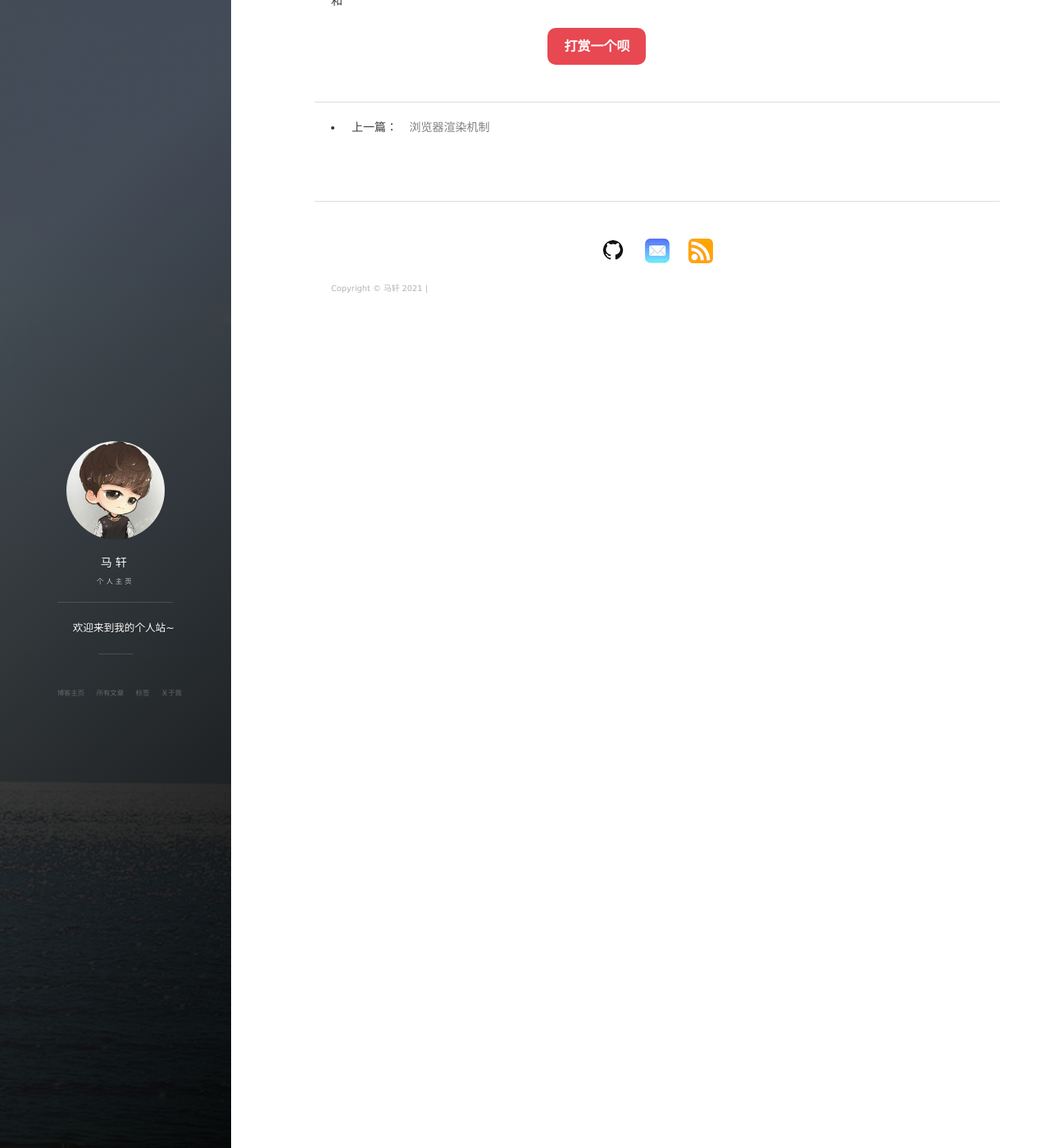
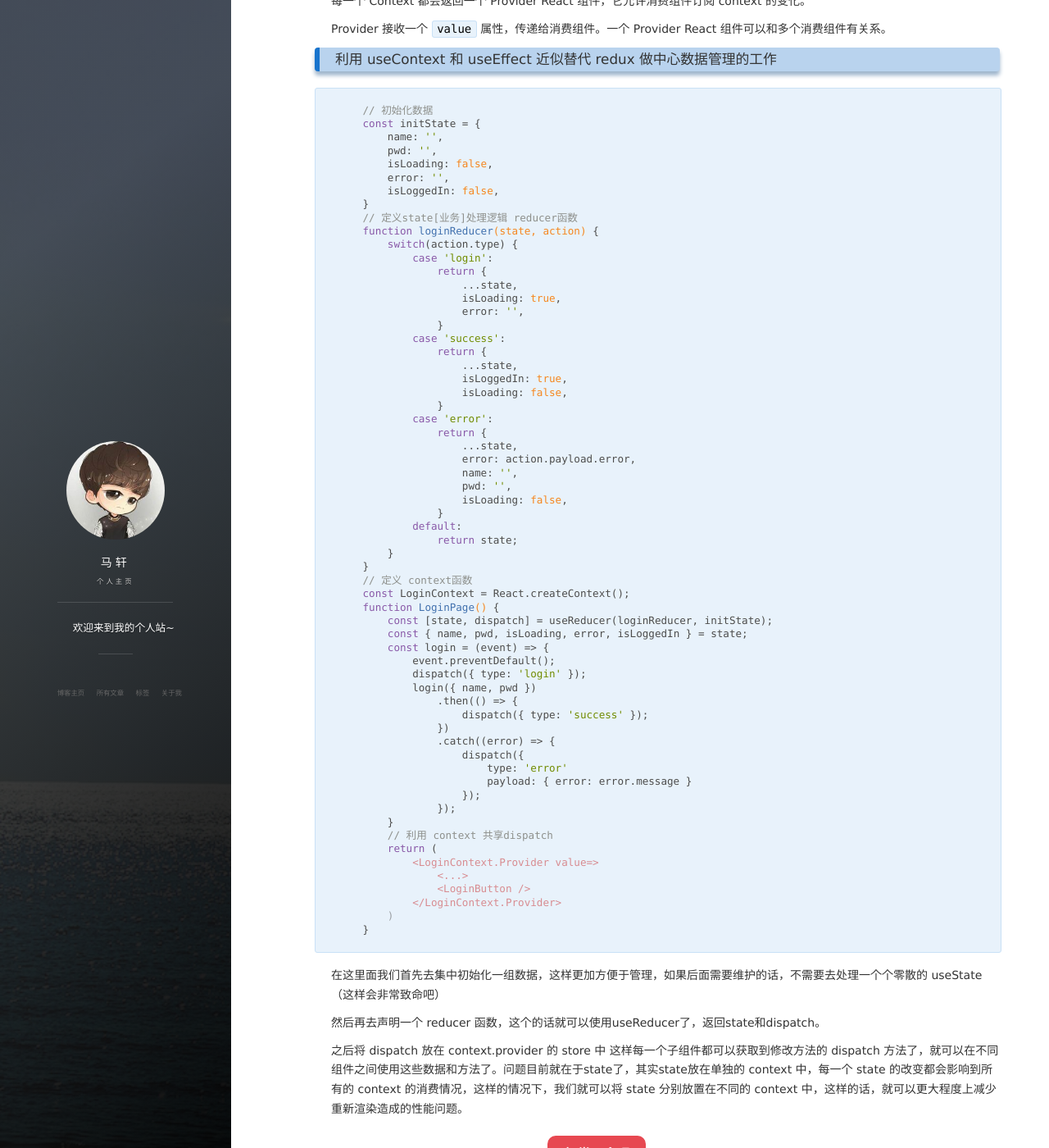
Before and after one commit to basicButtons/basicButtons.github.io, a Jekyll site: the page built from _posts/2021-11-6-React context.md, in a window 1280 px wide and 1400 px high, scrolled down 557 px. Shown: the whole window at 82% size. Built offline with Jekyll 4.4.1, drawn with Linux system fonts in a browser that asks for light colours; nearby versions of some CDN libraries; our own code applies the rules of GitHub Pages for plain Markdown files; comment, search, counter and statistics services are not loaded; some of the changed text lies outside the part shown.

Commit message:
add pages

````diff
--- a/_posts/2021-11-6-React context.md
+++ b/_posts/2021-11-6-React context.md
@@ -1,7 +1,7 @@
 <h2 align ="center">React context</h2>
 
 ### API
-#### React.createContexxt
+#### React.createContext
 创建一个Context对象，当 `React` 渲染一个订阅了这个 Context 对象的组建的，这个组件会从组件树中离自己最近的那个匹配的 Provider 中读取到当前的 Context 值。
 
 ```
@@ -10,7 +10,83 @@ const myContext = React.createContext(defaultvalue)
 
 只有当组件所处的树中没有匹配到 Provider 的时候，其 `deafultValue` 参数才会生效。这有助于在不适用 `Provider` 包装组建的情况下对组件进行测试。
 
+关于 Context 还有一个比较重要的问题就是：当Context Provider的value发生改变的时候，它所有的自己子级别消费者都会rerender。
+
 #### Context.Provider
 每一个 Context 都会返回一个 Provider React 组件，它允许消费组件订阅 context 的变化。
 
-Provider 接收一个 `value` 属性，传递给消费组件。一个 Provider React 组件可以和多个消费组件有关系。多个Provide也可以和
+Provider 接收一个 `value` 属性，传递给消费组件。一个 Provider React 组件可以和多个消费组件有关系。
+
+
+### 利用 useContext 和 useEffect 近似替代 redux 做中心数据管理的工作
+
+```
+    // 初始化数据
+    const initState = {
+        name: '',
+        pwd: '',
+        isLoading: false,
+        error: '',
+        isLoggedIn: false,
+    }
+    // 定义state[业务]处理逻辑 reducer函数
+    function loginReducer(state, action) {
+        switch(action.type) {
+            case 'login':
+                return {
+                    ...state,
+                    isLoading: true,
+                    error: '',
+                }
+            case 'success':
+                return {
+                    ...state,
+                    isLoggedIn: true,
+                    isLoading: false,
+                }
+            case 'error':
+                return {
+                    ...state,
+                    error: action.payload.error,
+                    name: '',
+                    pwd: '',
+                    isLoading: false,
+                }
+            default:
+                return state;
+        }
+    }
+    // 定义 context函数
+    const LoginContext = React.createContext();
+    function LoginPage() {
+        const [state, dispatch] = useReducer(loginReducer, initState);
+        const { name, pwd, isLoading, error, isLoggedIn } = state;
+        const login = (event) => {
+            event.preventDefault();
+            dispatch({ type: 'login' });
+            login({ name, pwd })
+                .then(() => {
+                    dispatch({ type: 'success' });
+                })
+                .catch((error) => {
+                    dispatch({
+                        type: 'error'
+                        payload: { error: error.message }
+                    });
+                });
+        }
+        // 利用 context 共享dispatch
+        return (
+            <LoginContext.Provider value={{dispatch}}>
+                <...>
+                <LoginButton />
+            </LoginContext.Provider>
+        )
+    }
+```
+
+在这里面我们首先去集中初始化一组数据，这样更加方便于管理，如果后面需要维护的话，不需要去处理一个个零散的 useState（这样会非常致命吧）
+
+然后再去声明一个 reducer 函数，这个的话就可以使用useReducer了，返回state和dispatch。
+
+之后将 dispatch 放在 context.provider 的 store 中 这样每一个子组件都可以获取到修改方法的 dispatch 方法了，就可以在不同组件之间使用这些数据和方法了。问题目前就在于state了，其实state放在单独的 context 中，每一个 state 的改变都会影响到所有的 context 的消费情况，这样的情况下，我们就可以将 state 分别放置在不同的 context 中，这样的话，就可以更大程度上减少重新渲染造成的性能问题。
````
Also changed, not shown: _posts/2021_11_12年商汤前端实习二面.md (added, +77 -0 lines), _posts/2021_11_12百度二面.md (added, +17 -0 lines), _posts/java.md (added, +111 -0 lines), _posts/redux.md (added, +97 -0 lines).
